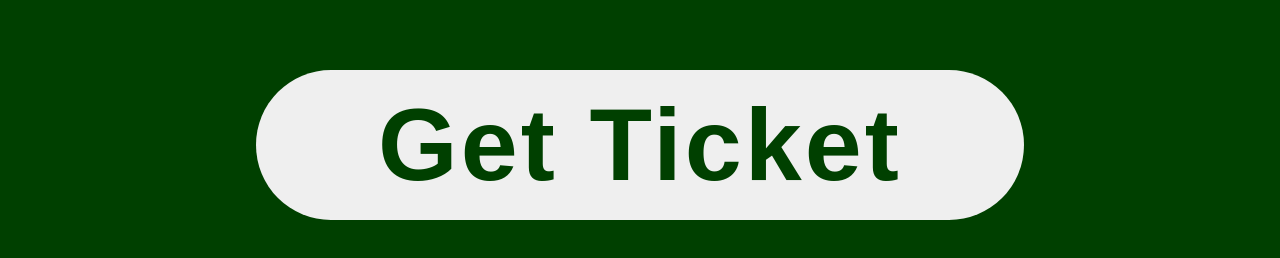
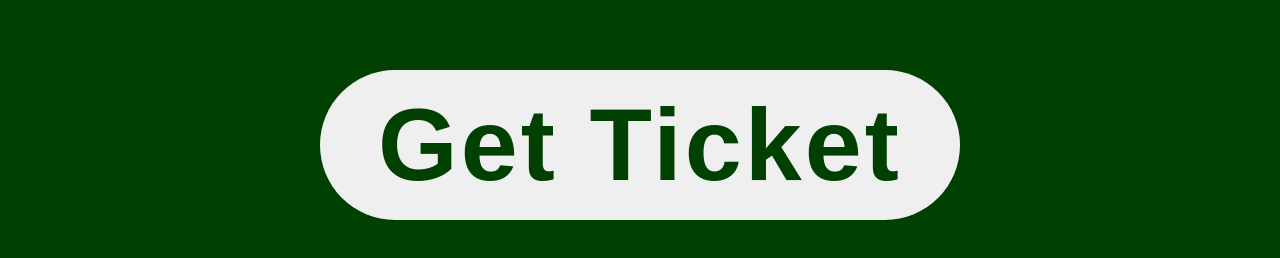
Before and after one commit to noahsausen/field-trip-tickets, a React (Create React App) app: page / in a window 1280 px wide. Shown: the part 312-570 px from the top of the page. Built offline with nearby package versions, Linux system fonts and the light colour scheme.

Commit message:
adjusted text size

```diff
--- a/src/App.css
+++ b/src/App.css
@@ -26,7 +26,7 @@ body {
 }
 
 .App button {
-  width: 60vw;
+  width: 50vw;
   height: auto;
   font-size: 8vw;
   border-radius: 1em;
@@ -38,6 +38,7 @@ body {
   margin: 0.4em;
   font-weight: 550;
   letter-spacing: 0.03em;
+  text-wrap: nowrap;
 }
 
 #Loader {
```
